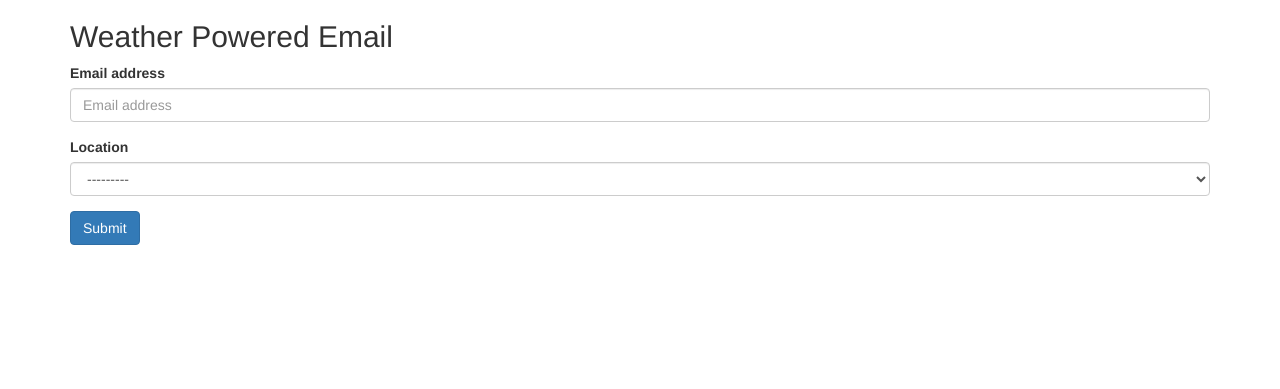
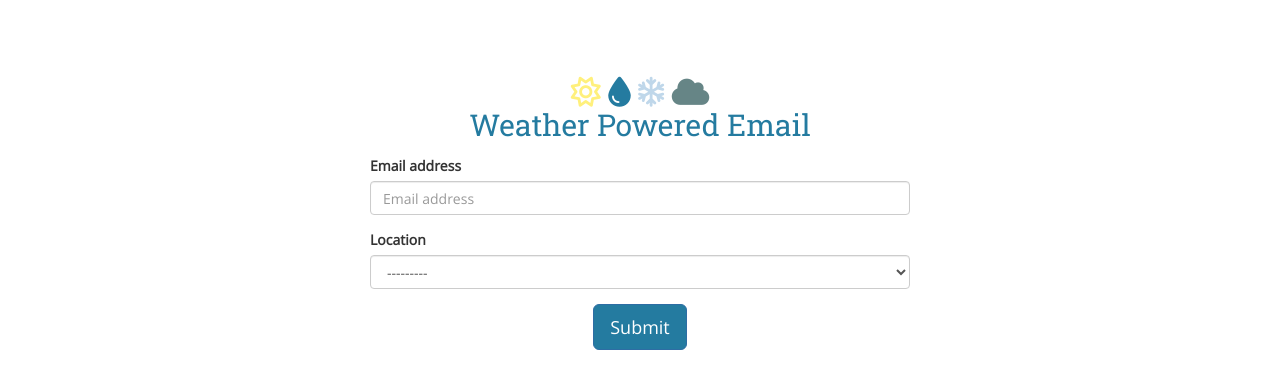
Before and after one commit to bleonard33/weather-newsletter, a Django app: page / in a window 1280 px wide. Shown: the top 389 px of the page. Run offline with Django 3.2, Linux system fonts and the light colour scheme; data that the repository does not hold is empty; some libraries are stand-ins or nearby versions.

Commit message:
Styled webpage

```diff
--- a/signup/static/signup/style.css
+++ b/signup/static/signup/style.css
@@ -0,0 +1,37 @@
+/* TODO: Redo this in Sass w/ Grunt */
+
+#title {
+    font-family: 'Roboto Slab', serif;
+    margin-top: 2.5em;
+    margin-bottom: .5em;
+    color: #247BA0;
+}
+
+.fa-sun-o {
+    color: #FFF07C;
+}
+
+.fa-tint {
+    color: #247BA0;
+}
+
+.fa-snowflake-o {
+    color: #BFD7EA;
+}
+
+.fa-cloud {
+    color: #668586;
+}
+
+form,
+button.btn {
+    font-family: 'Open Sans', sans-serif;
+}
+
+#submit-btn {
+    background-color: #247BA0;
+}
+
+#submit-btn:hover {
+    background-color: #264653;
+}
--- a/signup/templates/signup/index.html
+++ b/signup/templates/signup/index.html
@@ -1,27 +1,39 @@
+{% load bootstrap3 %}
+
+{% bootstrap_css %}
+{% bootstrap_javascript jquery=1 %}
+{% bootstrap_messages %}
+
 <!DOCTYPE html>
 <html>
 <head>
     <title>Weather Powered Email</title>
     <link href="https://fonts.googleapis.com/css?family=Open+Sans|Roboto+Slab" rel="stylesheet">
+    <script src="https://use.fontawesome.com/bfe509bb32.js"></script>
 
     {% load static %}
     <link href="{% static 'signup/style.css' %}" rel="stylesheet">
 </head>
 <body>
 
-{% load bootstrap3 %}
+<div class="container">
+    <div class="col-xs-12 col-sm-8 col-sm-offset-2 col-md-6 col-md-offset-3">
+        <h2 id="title" class="text-center">
+            <i class="fa fa-sun-o"></i>
+            <i class="fa fa-tint"></i>
+            <i class="fa fa-snowflake-o"></i>
+            <i class="fa fa-cloud"></i>
+            <br />
+            Weather Powered Email
+        </h2>
 
-{% bootstrap_css %}
-{% bootstrap_javascript jquery=1 %}
-{% bootstrap_messages %}
-
-<div class="container">
-    <h2>Weather Powered Email</h2>
-
-    <form action="/signup/" method="post">{% csrf_token %}
-        {% bootstrap_form form %}
-        <button type="submit" class="btn btn-primary">Submit</button>
-    </form>
+        <form action="/signup/" method="post">{% csrf_token %}
+            {% bootstrap_form form %}
+            <div class="col-xs-12 text-center">
+                <button type="submit" id="submit-btn" class="btn btn-lg btn-primary">Submit</button>
+            </div>
+        </form>
+    </div>
 </div>
 
 </body>
--- a/todo.txt
+++ b/todo.txt
@@ -11,3 +11,6 @@ css
 
 awk language in email bc wunderground current
 logging
+
+
+WEATHER EMAIL html title?
--- a/weather/management/commands/send_email.py
+++ b/weather/management/commands/send_email.py
@@ -84,9 +84,11 @@ class Command(BaseCommand):
                         'code': code
             }
 
-            # Render plaintext email with context
+            # Render plaintext and html emails with context
             plaintext = get_template('email.txt').render(context)
+            html = get_template('email.html').render(context)
 
+            # Send the message!
             message = EmailMultiAlternatives(subj, plaintext, self.FROM_EMAIL, city_emails)
-
+            message.attach_alternative(html, "text/html")
             message.send()
```
Also changed, not shown: weather/templates/email.html (+14 -0 lines).
